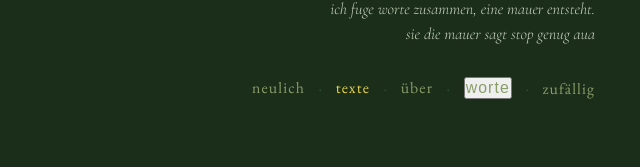
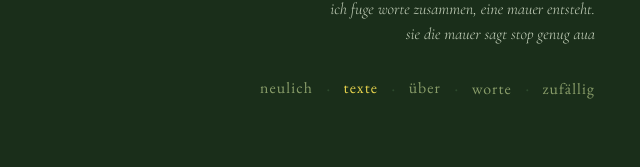
Before and after one commit to petroleumlampe/eskotese, a Next.js app: page /texte/die-gewalt-der-erkenntnis-nichts-zu-sein in a window 1280 px wide. Shown: the part 145-312 px from the top of the page, without its empty margins (319-959 px from the left). Built offline with nearby package versions, Linux system fonts and the light colour scheme; no server answers.

Commit message:
fix: button-reset für nav-link und admin-link – kein browser-rahmen mehr
Co-Authored-By: Claude Sonnet 4.6 <noreply@anthropic.com>

```diff
--- a/src/app/globals.css
+++ b/src/app/globals.css
@@ -87,6 +87,11 @@ a:hover {
 }
 
 .nav-link {
+  background: none;
+  border: none;
+  padding: 0;
+  cursor: pointer;
+  font-family: 'EB Garamond', serif;
   color: var(--muted);
   font-size: 0.88rem;
   letter-spacing: 0.07em;
@@ -447,6 +452,11 @@ a:hover {
 }
 
 .admin-link {
+  background: none;
+  border: none;
+  padding: 0;
+  cursor: pointer;
+  font-family: 'EB Garamond', serif;
   color: var(--muted);
   font-size: 0.82rem;
   letter-spacing: 0.05em;
```
